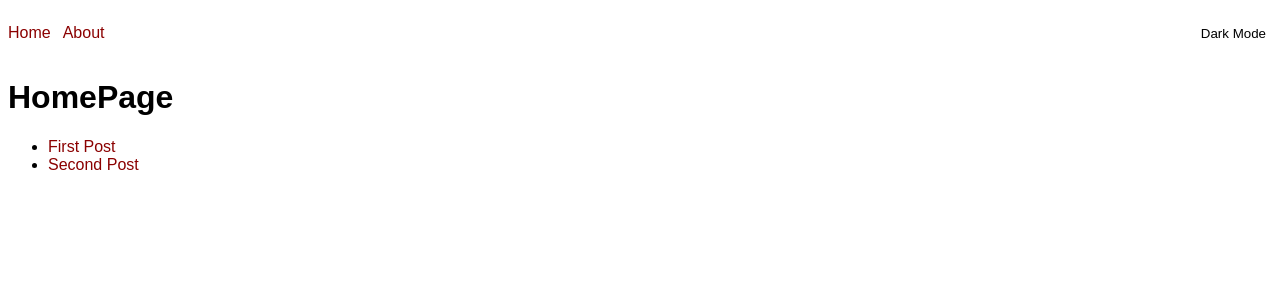
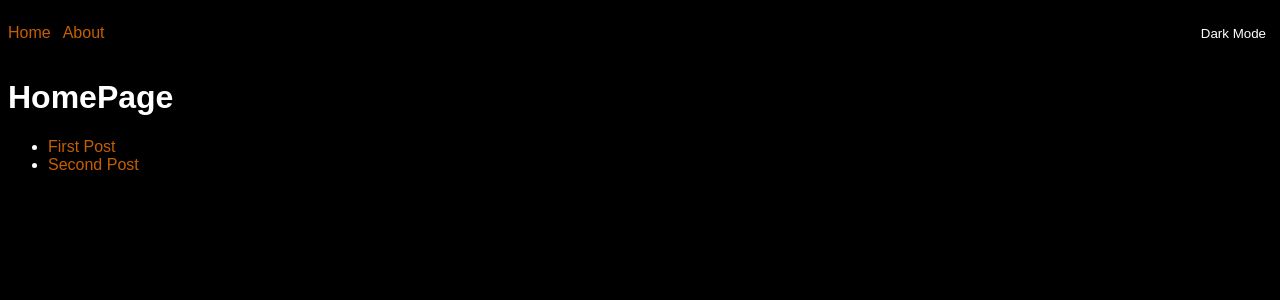
Before and after one commit to tamy-vivas/next-tutorial, a Next.js app in the folder next-blog/: page / in a window 1280 px wide. Shown: the top 300 px of the page. Built offline with nearby package versions, Linux system fonts and the light colour scheme.

Commit message:
feat: Dark Mode styles

```diff
--- a/next-blog/components/ThemeSwitch.js
+++ b/next-blog/components/ThemeSwitch.js
@@ -12,6 +12,7 @@ const ThemeSwitch = () => {
           background: none;
           border: none;
           cursor: pointer;
+          color: inherit;
         }
       `}</style>
     </>
--- a/next-blog/styles/globals.css
+++ b/next-blog/styles/globals.css
@@ -1,10 +1,24 @@
+:root{
+    --background-color: white;
+    --link-color: darkred;
+    --text-color: black;
+}
+
+:root{
+    --background-color: black;
+    --link-color: rgba(255, 123, 0, 0.771);
+    --text-color: white;
+}
+
 body{
     font-family: Arial, Helvetica, sans-serif;
+    background-color: var(--background-color);
+    color: var(--text-color);
 }
 
 
 a{
-    color: darkred;
+    color: var(--link-color);
     text-decoration: none;
 }
 
```
